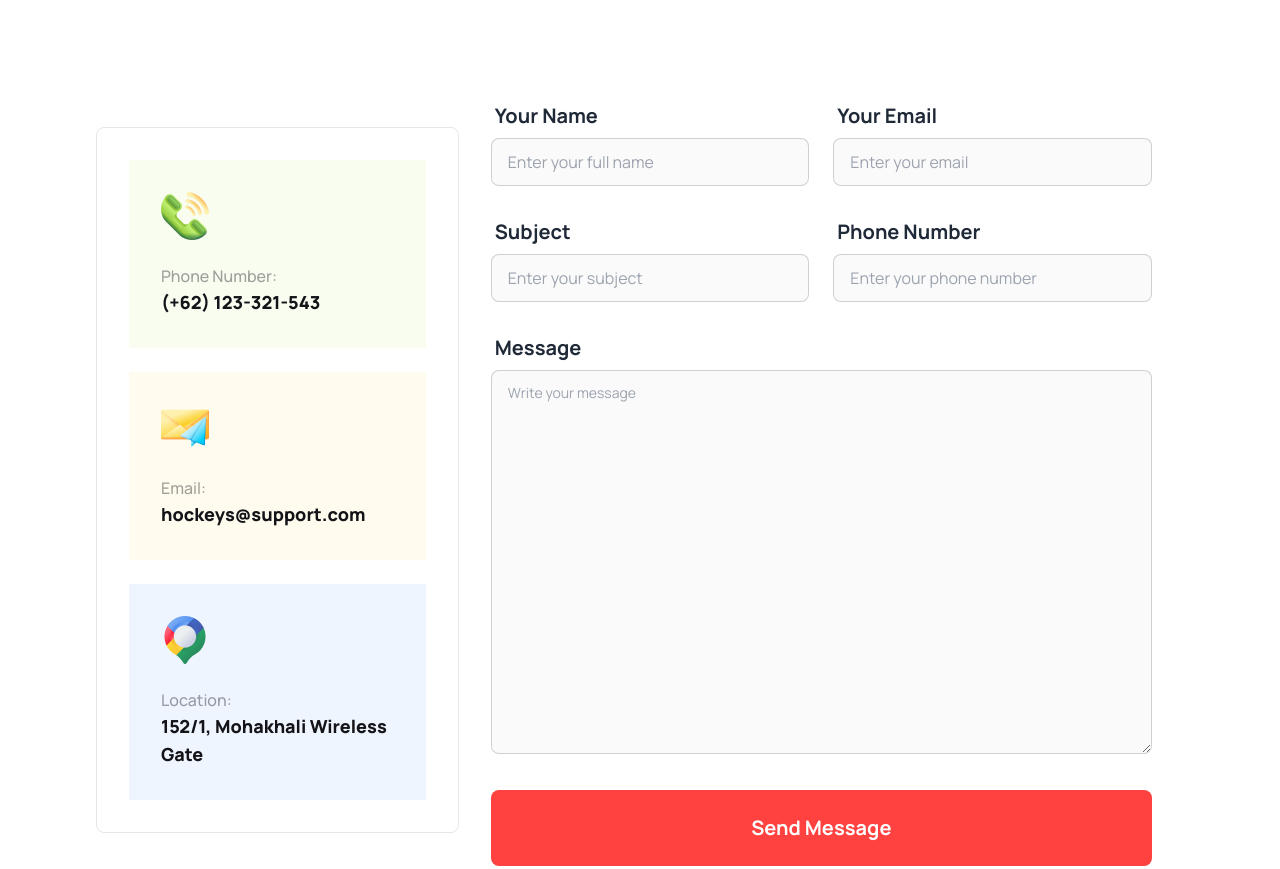
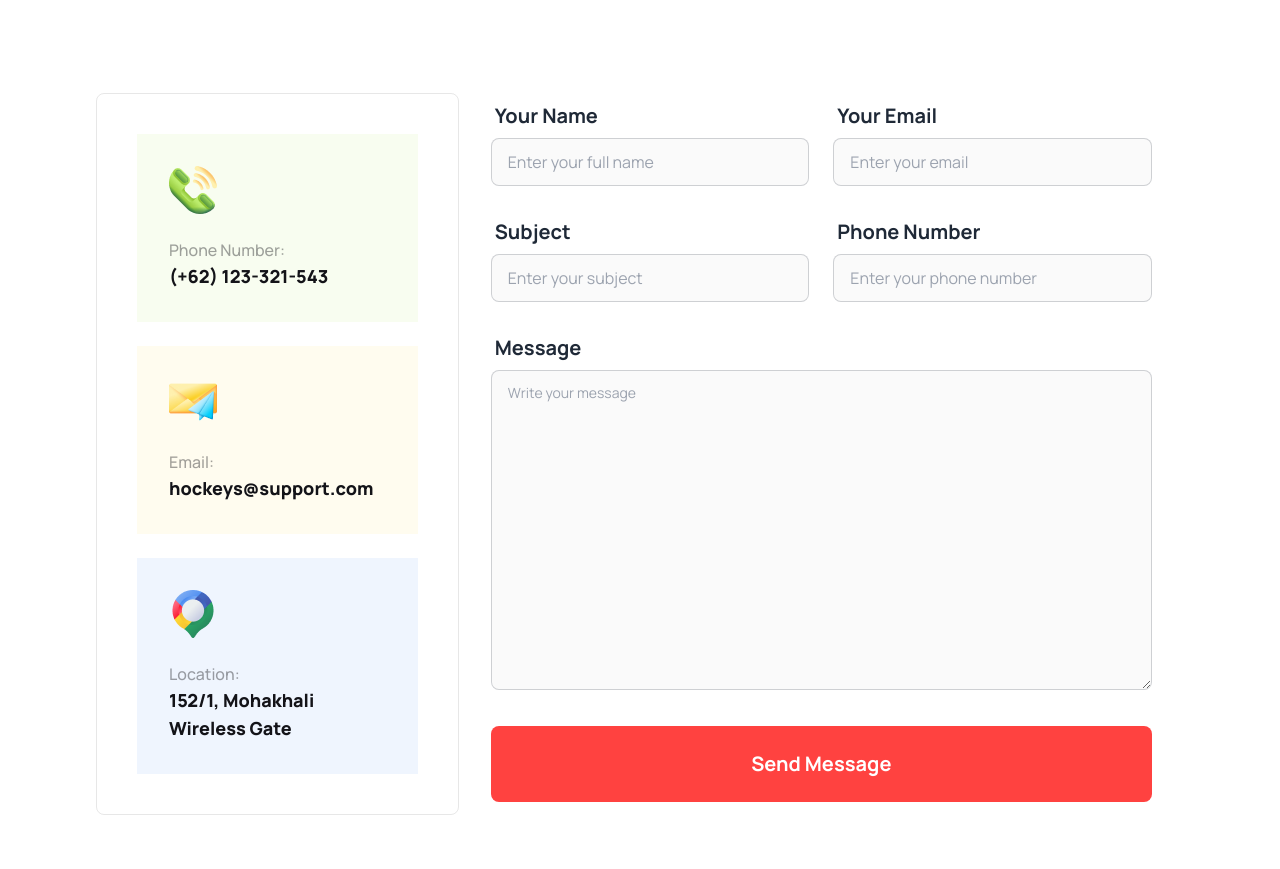
Before and after one commit to Abrar-0/web-dev-m3-mod15, a plain HTML site: page index.html in a window 1280 px wide. Shown: the part 4620-5489 px from the top of the page. Drawn offline with nearby package versions, Linux system fonts and the light colour scheme.

Commit message:
fixed info section

```diff
--- a/index.html
+++ b/index.html
@@ -499,7 +499,7 @@
             <section class="grid grid-cols-1  lg:grid-cols-3 ">
 
                 <!-- info section -->
-                <div class=" lg:row-span-2 border-[1px] border-[#1313181A] rounded-lg p-8 space-y-6 my-auto">
+                <div class=" lg:row-span-2 border-[1px] border-[#1313181A] rounded-lg p-10 space-y-6 my-auto">
 
                     <div class="space-y-6 p-8 bg-[#BCED6D1A] ">
                         <img src="Images/Group 1171275317.png" alt="">
@@ -565,10 +565,10 @@
                         <div class="label">
                             <span class="label-text text-xl font-bold">Message</span>
                         </div>
-                        <textarea class="textarea textarea-bordered lg:h-96 bg-[#13131805]"
+                        <textarea class="textarea textarea-bordered lg:h-80 bg-[#13131805]"
                             placeholder="Write your message"></textarea>
                     </label>
-                    <div class=" lg:col-span-2">
+                    <div class=" lg:col-span-2 mb-3">
                         <button class="bg-primarycolour w-full text-xl font-bold rounded-lg py-6 text-white">Send
                             Message</button>
                     </div>
```
